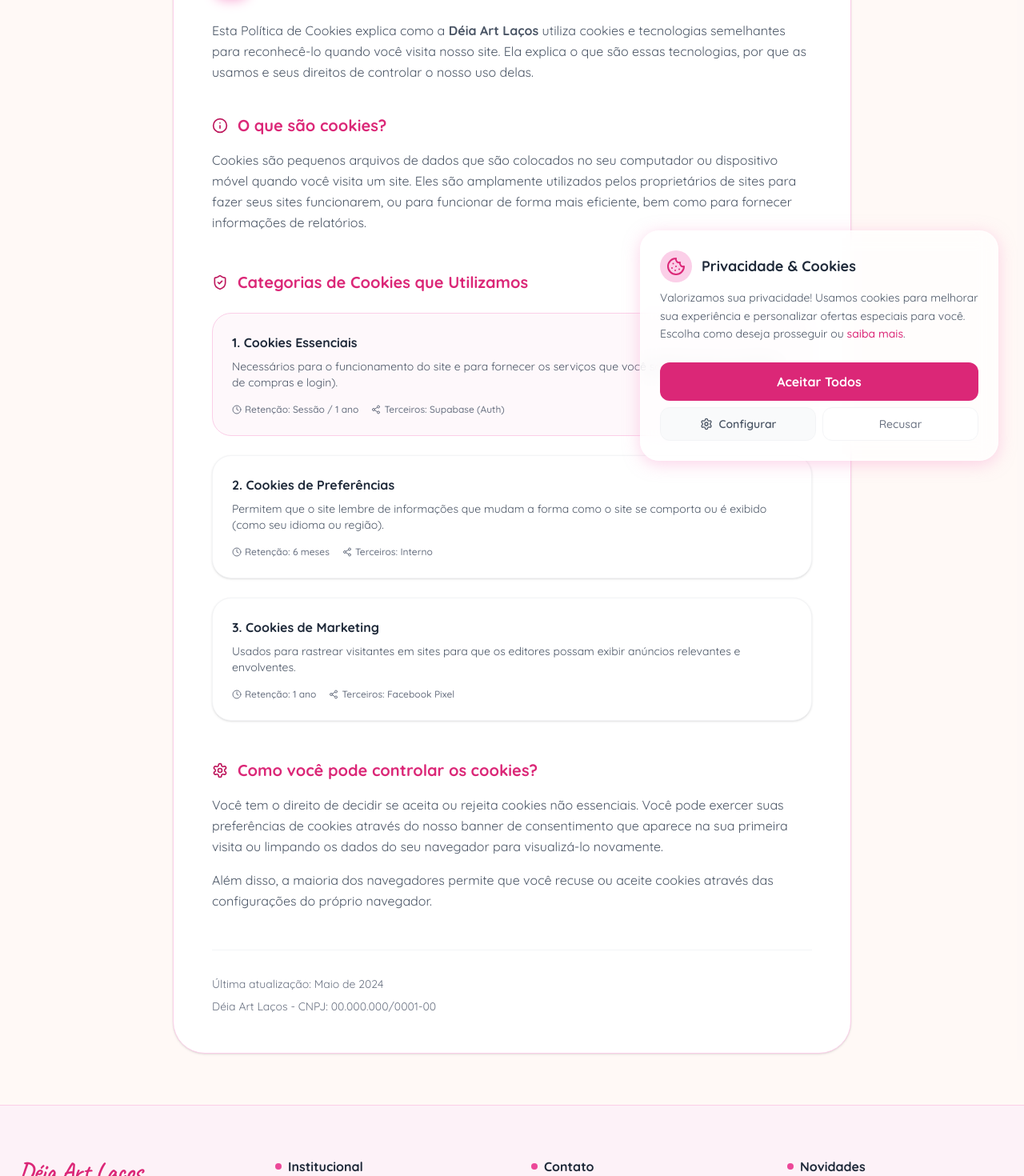
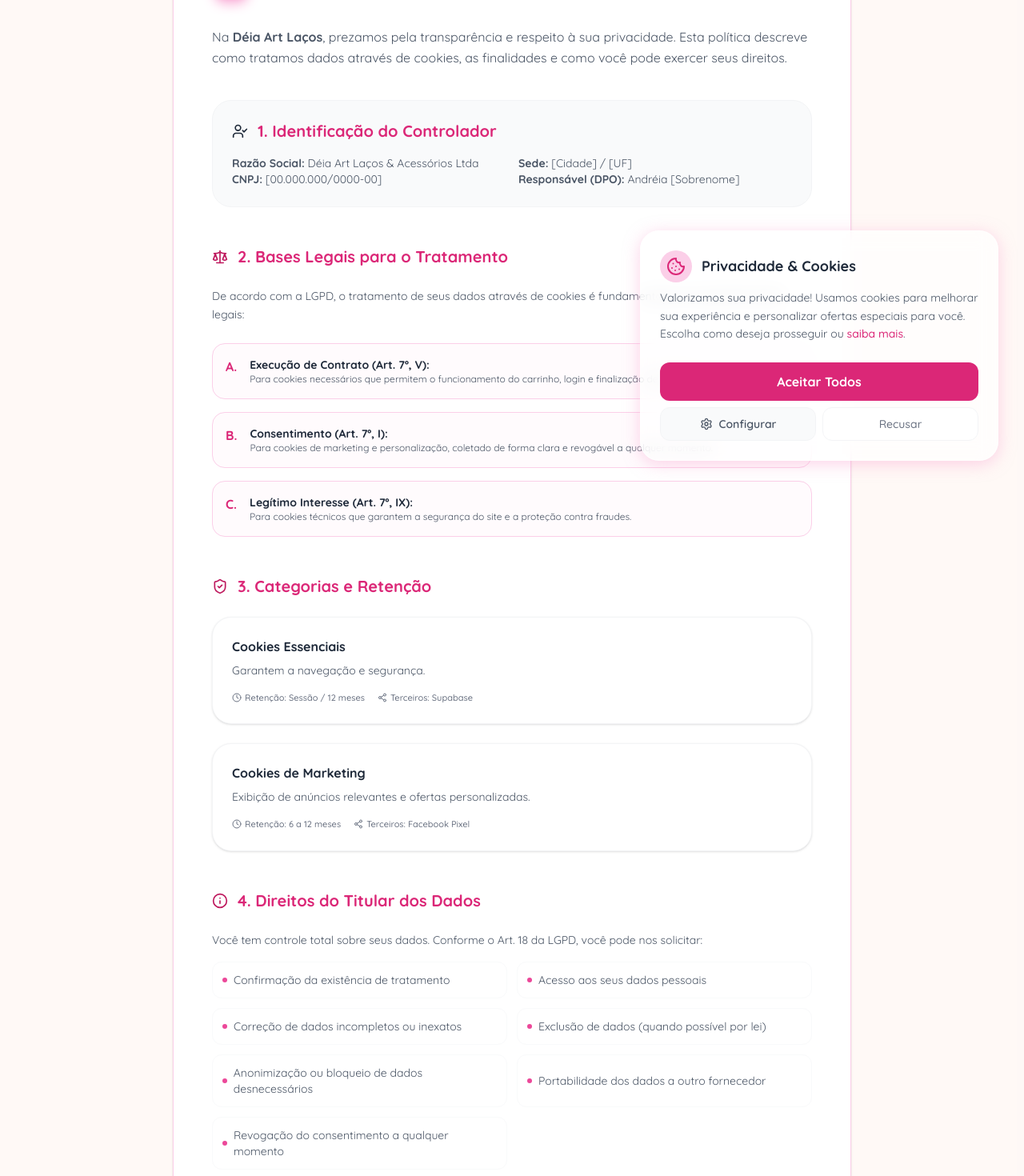
Before and after one commit to alexandrexfranco/DeiaArtLacos, a React (Vite) app: page /politica-cookies in a window 1280 px wide. Shown: the part 200-1670 px from the top of the page at 80% size. Built offline with nearby package versions, Linux system fonts and the light colour scheme; no server answers; the database is empty.

Commit message:
legal: upgrade Cookie Policy to advanced LGPD standards

```diff
--- a/src/pages/CookiePolicy.tsx
+++ b/src/pages/CookiePolicy.tsx
@@ -1,95 +1,152 @@
 import { motion } from 'framer-motion';
-import { Cookie, ShieldCheck, Clock, Share2, Info } from 'lucide-react';
+import { Cookie, ShieldCheck, Clock, Share2, Info, Scale, UserCheck, Mail } from 'lucide-react';
 
 export default function CookiePolicy() {
   return (
-    <div className="pt-24 pb-16 min-h-screen bg-pink-50/30">
+    <div className="pt-24 pb-16 min-h-screen bg-pink-50/30 font-sans">
       <div className="max-w-4xl mx-auto px-6">
         <motion.div
           initial={{ opacity: 0, y: 20 }}
           animate={{ opacity: 1, y: 0 }}
           className="bg-white rounded-[40px] p-8 md:p-12 shadow-sm border border-pink-100"
         >
+          {/* Header */}
           <div className="flex items-center gap-4 mb-8">
             <div className="w-12 h-12 bg-pink-500 rounded-2xl flex items-center justify-center text-white shadow-lg shadow-pink-200">
               <Cookie className="w-7 h-7" />
             </div>
-            <h1 className="text-3xl md:text-4xl font-bold text-gray-800">Política de Cookies</h1>
+            <div>
+              <h1 className="text-3xl font-bold text-gray-800">Política de Cookies</h1>
+              <p className="text-pink-500 text-sm font-medium uppercase tracking-wider">Conformidade LGPD (Lei 13.709/2018)</p>
+            </div>
           </div>
 
           <p className="text-gray-600 mb-10 leading-relaxed">
-            Esta Política de Cookies explica como a <strong>Déia Art Laços</strong> utiliza cookies e tecnologias semelhantes para reconhecê-lo quando você visita nosso site. Ela explica o que são essas tecnologias, por que as usamos e seus direitos de controlar o nosso uso delas.
+            Na <strong>Déia Art Laços</strong>, prezamos pela transparência e respeito à sua privacidade. Esta política descreve como tratamos dados através de cookies, as finalidades e como você pode exercer seus direitos.
           </p>
 
           <div className="space-y-12">
-            {/* O que são cookies */}
-            <section>
-              <div className="flex items-center gap-3 mb-4 text-pink-600">
-                <Info className="w-5 h-5" />
-                <h2 className="text-xl font-bold">O que são cookies?</h2>
+            {/* 1. Identificação Jurídica */}
+            <section className="p-6 rounded-3xl bg-gray-50 border border-gray-100">
+              <div className="flex items-center gap-3 mb-4 text-gray-800">
+                <UserCheck className="w-5 h-5" />
+                <h2 className="text-xl font-bold">1. Identificação do Controlador</h2>
               </div>
-              <p className="text-gray-600 leading-relaxed">
-                Cookies são pequenos arquivos de dados que são colocados no seu computador ou dispositivo móvel quando você visita um site. Eles são amplamente utilizados pelos proprietários de sites para fazer seus sites funcionarem, ou para funcionar de forma mais eficiente, bem como para fornecer informações de relatórios.
-              </p>
+              <div className="grid md:grid-cols-2 gap-4 text-sm text-gray-600">
+                <div>
+                  <p><strong>Razão Social:</strong> Déia Art Laços & Acessórios Ltda</p>
+                  <p><strong>CNPJ:</strong> [00.000.000/0000-00]</p>
+                </div>
+                <div>
+                  <p><strong>Sede:</strong> [Cidade] / [UF]</p>
+                  <p><strong>Responsável (DPO):</strong> Andréia [Sobrenome]</p>
+                </div>
+              </div>
             </section>
 
-            {/* Categorias de Cookies */}
+            {/* 2. Bases Legais */}
+            <section>
+              <div className="flex items-center gap-3 mb-6 text-pink-600">
+                <Scale className="w-5 h-5" />
+                <h2 className="text-xl font-bold">2. Bases Legais para o Tratamento</h2>
+              </div>
+              <p className="text-gray-600 mb-6 leading-relaxed text-sm">
+                De acordo com a LGPD, o tratamento de seus dados através de cookies é fundamentado nas seguintes bases legais:
+              </p>
+              <div className="grid gap-4">
+                <div className="flex gap-4 p-4 rounded-2xl bg-pink-50/30 border border-pink-100">
+                  <div className="font-bold text-pink-500">A.</div>
+                  <div>
+                    <p className="font-bold text-gray-800 text-sm">Execução de Contrato (Art. 7º, V):</p>
+                    <p className="text-xs text-gray-600">Para cookies necessários que permitem o funcionamento do carrinho, login e finalização de pedidos.</p>
+                  </div>
+                </div>
+                <div className="flex gap-4 p-4 rounded-2xl bg-pink-50/30 border border-pink-100">
+                  <div className="font-bold text-pink-500">B.</div>
+                  <div>
+                    <p className="font-bold text-gray-800 text-sm">Consentimento (Art. 7º, I):</p>
+                    <p className="text-xs text-gray-600">Para cookies de marketing e personalização, coletado de forma clara e revogável a qualquer momento.</p>
+                  </div>
+                </div>
+                <div className="flex gap-4 p-4 rounded-2xl bg-pink-50/30 border border-pink-100">
+                  <div className="font-bold text-pink-500">C.</div>
+                  <div>
+                    <p className="font-bold text-gray-800 text-sm">Legítimo Interesse (Art. 7º, IX):</p>
+                    <p className="text-xs text-gray-600">Para cookies técnicos que garantem a segurança do site e a proteção contra fraudes.</p>
+                  </div>
+                </div>
+              </div>
+            </section>
+
+            {/* 3. Categorias e Retenção */}
             <section>
               <div className="flex items-center gap-3 mb-6 text-pink-600">
                 <ShieldCheck className="w-5 h-5" />
-                <h2 className="text-xl font-bold">Categorias de Cookies que Utilizamos</h2>
+                <h2 className="text-xl font-bold">3. Categorias e Retenção</h2>
               </div>
 
               <div className="grid gap-6">
-                {/* Essenciais */}
-                <div className="p-6 rounded-3xl bg-pink-50/50 border border-pink-100">
-                  <h3 className="font-bold text-gray-800 mb-2">1. Cookies Essenciais</h3>
-                  <p className="text-sm text-gray-600 mb-4">Necessários para o funcionamento do site e para fornecer os serviços que você solicita (como o carrinho de compras e login).</p>
-                  <div className="flex flex-wrap gap-4 text-xs font-medium text-gray-500">
-                    <span className="flex items-center gap-1"><Clock className="w-3 h-3" /> Retenção: Sessão / 1 ano</span>
-                    <span className="flex items-center gap-1"><Share2 className="w-3 h-3" /> Terceiros: Supabase (Auth)</span>
+                <div className="p-6 rounded-3xl bg-white border border-gray-100 shadow-sm">
+                  <h3 className="font-bold text-gray-800 mb-2">Cookies Essenciais</h3>
+                  <p className="text-sm text-gray-600 mb-4">Garantem a navegação e segurança.</p>
+                  <div className="flex flex-wrap gap-4 text-[11px] font-medium text-gray-500">
+                    <span className="flex items-center gap-1"><Clock className="w-3 h-3" /> Retenção: Sessão / 12 meses</span>
+                    <span className="flex items-center gap-1"><Share2 className="w-3 h-3" /> Terceiros: Supabase</span>
                   </div>
                 </div>
 
-                {/* Preferências */}
                 <div className="p-6 rounded-3xl bg-white border border-gray-100 shadow-sm">
-                  <h3 className="font-bold text-gray-800 mb-2">2. Cookies de Preferências</h3>
-                  <p className="text-sm text-gray-600 mb-4">Permitem que o site lembre de informações que mudam a forma como o site se comporta ou é exibido (como seu idioma ou região).</p>
-                  <div className="flex flex-wrap gap-4 text-xs font-medium text-gray-500">
-                    <span className="flex items-center gap-1"><Clock className="w-3 h-3" /> Retenção: 6 meses</span>
-                    <span className="flex items-center gap-1"><Share2 className="w-3 h-3" /> Terceiros: Interno</span>
-                  </div>
-                </div>
-
-                {/* Marketing */}
-                <div className="p-6 rounded-3xl bg-white border border-gray-100 shadow-sm">
-                  <h3 className="font-bold text-gray-800 mb-2">3. Cookies de Marketing</h3>
-                  <p className="text-sm text-gray-600 mb-4">Usados para rastrear visitantes em sites para que os editores possam exibir anúncios relevantes e envolventes.</p>
-                  <div className="flex flex-wrap gap-4 text-xs font-medium text-gray-500">
-                    <span className="flex items-center gap-1"><Clock className="w-3 h-3" /> Retenção: 1 ano</span>
+                  <h3 className="font-bold text-gray-800 mb-2">Cookies de Marketing</h3>
+                  <p className="text-sm text-gray-600 mb-4">Exibição de anúncios relevantes e ofertas personalizadas.</p>
+                  <div className="flex flex-wrap gap-4 text-[11px] font-medium text-gray-500">
+                    <span className="flex items-center gap-1"><Clock className="w-3 h-3" /> Retenção: 6 a 12 meses</span>
                     <span className="flex items-center gap-1"><Share2 className="w-3 h-3" /> Terceiros: Facebook Pixel</span>
                   </div>
                 </div>
               </div>
             </section>
 
-            {/* Como controlar */}
+            {/* 4. Direitos do Titular */}
             <section>
-              <div className="flex items-center gap-3 mb-4 text-pink-600">
-                <Settings className="w-5 h-5" />
-                <h2 className="text-xl font-bold">Como você pode controlar os cookies?</h2>
+              <div className="flex items-center gap-3 mb-6 text-pink-600">
+                <Info className="w-5 h-5" />
+                <h2 className="text-xl font-bold">4. Direitos do Titular dos Dados</h2>
               </div>
-              <p className="text-gray-600 leading-relaxed mb-4">
-                Você tem o direito de decidir se aceita ou rejeita cookies não essenciais. Você pode exercer suas preferências de cookies através do nosso banner de consentimento que aparece na sua primeira visita ou limpando os dados do seu navegador para visualizá-lo novamente.
-              </p>
-              <p className="text-gray-600 leading-relaxed">
-                Além disso, a maioria dos navegadores permite que você recuse ou aceite cookies através das configurações do próprio navegador.
-              </p>
+              <p className="text-gray-600 mb-4 leading-relaxed text-sm">Você tem controle total sobre seus dados. Conforme o Art. 18 da LGPD, você pode nos solicitar:</p>
+              <ul className="grid grid-cols-1 md:grid-cols-2 gap-3">
+                {[
+                  'Confirmação da existência de tratamento',
+                  'Acesso aos seus dados pessoais',
+                  'Correção de dados incompletos ou inexatos',
+                  'Exclusão de dados (quando possível por lei)',
+                  'Anonimização ou bloqueio de dados desnecessários',
+                  'Portabilidade dos dados a outro fornecedor',
+                  'Revogação do consentimento a qualquer momento'
+                ].map((direito, i) => (
+                  <li key={i} className="flex items-center gap-2 text-sm text-gray-600 bg-white p-3 rounded-xl border border-gray-50">
+                    <div className="w-1.5 h-1.5 rounded-full bg-pink-400" /> {direito}
+                  </li>
+                ))}
+              </ul>
             </section>
 
-            <footer className="pt-8 border-t border-gray-100 text-sm text-gray-500">
-              <p>Última atualização: Maio de 2024</p>
-              <p className="mt-2">Déia Art Laços - CNPJ: 00.000.000/0001-00</p>
+            {/* 5. Contato */}
+            <section className="bg-pink-500 rounded-[32px] p-8 text-white">
+              <div className="flex items-center gap-3 mb-4">
+                <Mail className="w-6 h-6" />
+                <h2 className="text-xl font-bold">Como exercer seus direitos?</h2>
+              </div>
+              <p className="text-pink-50 leading-relaxed mb-6">
+                Para qualquer solicitação referente à privacidade, entre em contato diretamente com nossa Encarregada de Dados:
+              </p>
+              <div className="bg-white/10 backdrop-blur-md rounded-2xl p-4 inline-block">
+                <p className="font-bold">E-mail: [seu-email@dominio.com.br]</p>
+                <p className="text-sm text-pink-100">Assunto: Solicitação LGPD</p>
+              </div>
+            </section>
+
+            <footer className="pt-8 text-center text-xs text-gray-400">
+              <p>Última atualização: 16 de Maio de 2024</p>
             </footer>
           </div>
         </motion.div>
@@ -97,24 +154,3 @@
     </div>
   );
 }
-
-// Helper to avoid import error if Settings icon is missing
-function Settings({ className }: { className?: string }) {
-  return (
-    <svg
-      xmlns="http://www.w3.org/2000/svg"
-      width="24"
-      height="24"
-      viewBox="0 0 24 24"
-      fill="none"
-      stroke="currentColor"
-      strokeWidth="2"
-      strokeLinecap="round"
-      strokeLinejoin="round"
-      className={className}
-    >
-      <path d="M12.22 2h-.44a2 2 0 0 0-2 2v.18a2 2 0 0 1-1 1.73l-.43.25a2 2 0 0 1-2 0l-.15-.08a2 2 0 0 0-2.73.73l-.22.38a2 2 0 0 0 .73 2.73l.15.1a2 2 0 0 1 1 1.72v.51a2 2 0 0 1-1 1.74l-.15.09a2 2 0 0 0-.73 2.73l.22.38a2 2 0 0 0 2.73.73l.15-.08a2 2 0 0 1 2 0l.43.25a2 2 0 0 1 1 1.73V20a2 2 0 0 0 2 2h.44a2 2 0 0 0 2-2v-.18a2 2 0 0 1 1-1.73l.43-.25a2 2 0 0 1 2 0l.15.08a2 2 0 0 0 2.73-.73l.22-.39a2 2 0 0 0-.73-2.73l-.15-.08a2 2 0 0 1-1-1.74v-.5a2 2 0 0 1 1-1.74l.15-.09a2 2 0 0 0 .73-2.73l-.22-.38a2 2 0 0 0-2.73-.73l-.15.08a2 2 0 0 1-2 0l-.43-.25a2 2 0 0 1-1-1.73V4a2 2 0 0 0-2-2z"/>
-      <circle cx="12" cy="12" r="3"/>
-    </svg>
-  );
-}
```
